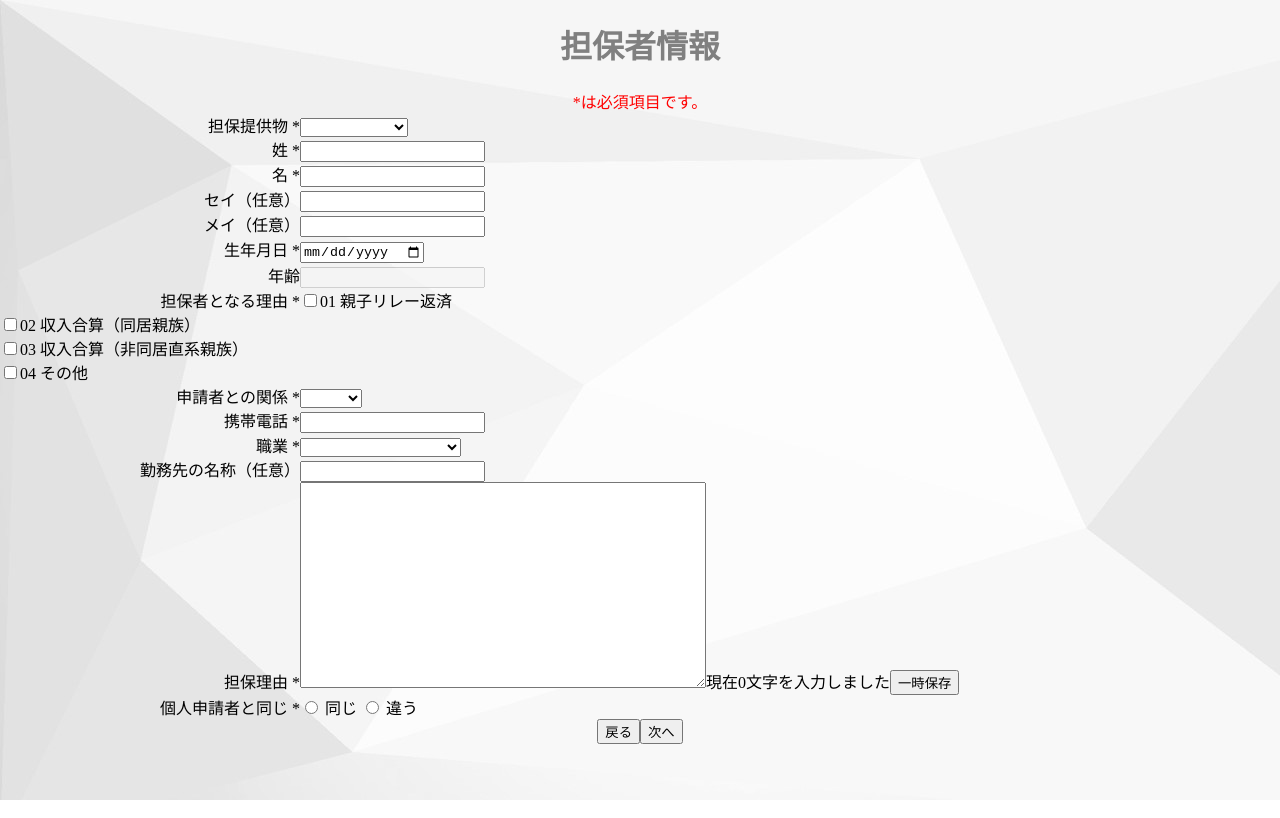
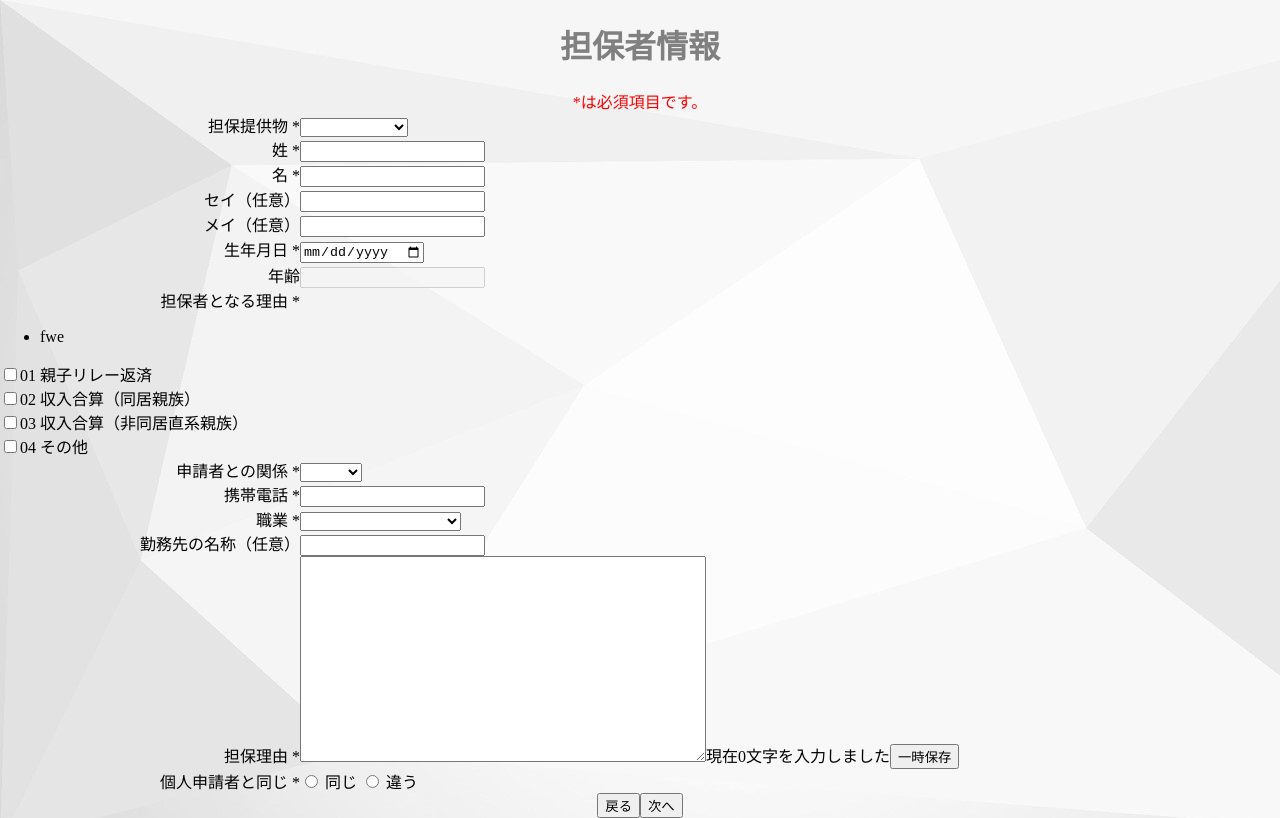
Before and after one commit to RigHakiko/20230214_SaiGaiYuShi_vue_copy_from_github02, a Vue app in the folder 20230208_01_project_vue2_cli_01/: page /Content02 in a window 1280 px wide. Built offline with nearby package versions, Linux system fonts and the light colour scheme.

Commit message:
尝试了下弄样式

```diff
--- a/20230208_01_project_vue2_cli_01/src/components/Content02.vue
+++ b/20230208_01_project_vue2_cli_01/src/components/Content02.vue
@@ -127,6 +127,11 @@
                 <!-- 应该是多选, 先用text -->
                 <!-- <input type="text" v-model="collateralProviderZhy.cpMoushikomi" /> -->
                 <div class="kiho">
+                    <ul>
+                    <li>
+                        fwe
+                    </li>
+                </ul>
                     <div  class="kiho">
 
                     <input type="checkbox" value="01" v-model="reasons" />01 親子リレー返済
@@ -147,6 +152,8 @@
                     <input type="checkbox" value="04" v-model="reasons" />04 その他
                     </div>
                 </div>
+
+
 
                 <span class="errorMessage" id="" v-if="cpMoushikomiWarmingTextNotSelectedFlag">
                     担保者となる理由を選択してください
@@ -220,7 +227,11 @@
         </div>
         <div>
 
-            <label class="name description">担保理由 *</label>
+            <label class="name description, pr" >
+                <!-- <p class="pa"> -->
+                    担保理由 *
+                <!-- </p> -->
+            </label>
             <div class="kiho">
                 <!-- <div> -->
 
@@ -749,4 +760,10 @@ textarea{
 .buttons{
     text-align: center;
 }
+.pr{
+    /* position: relative; */
+}
+.pa{
+    /* position: absolute; */
+}
 </style>
```
